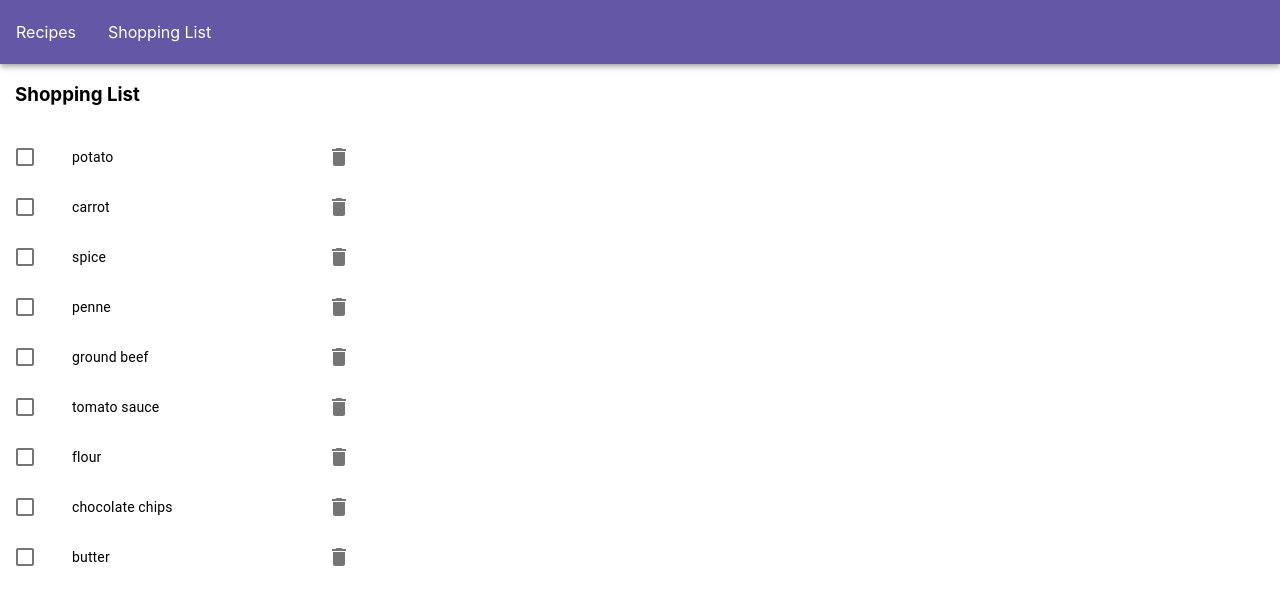
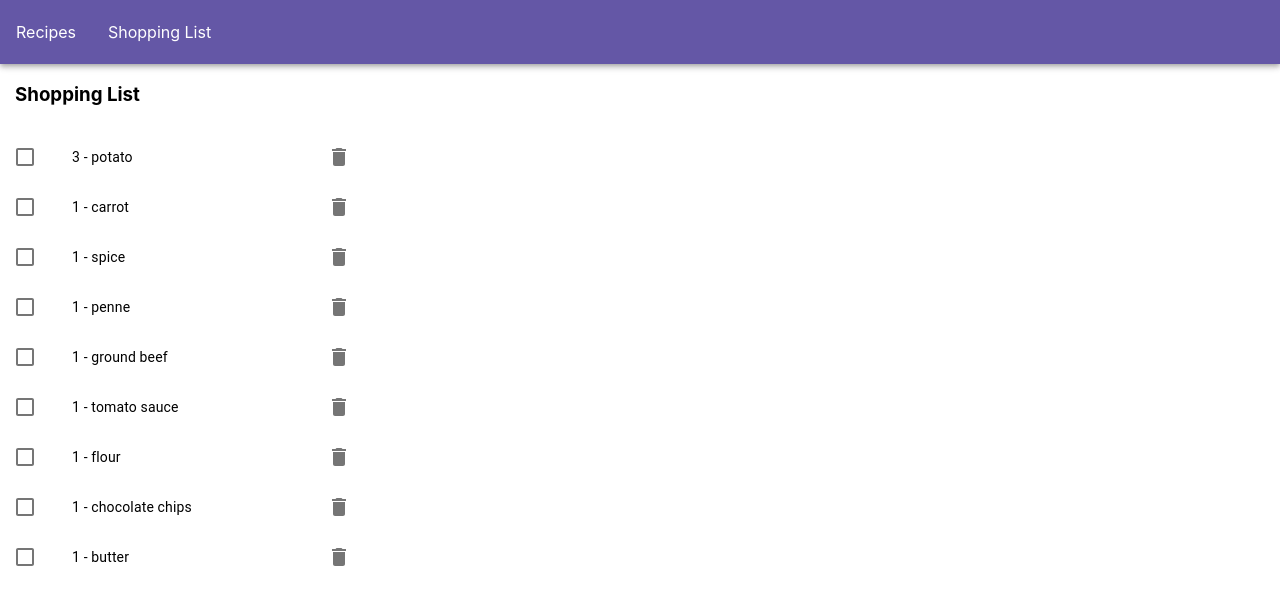
Before and after one commit to elainetsun/meal-planning-app, a React (Create React App) app in the folder meal-planning/: page /shopping-list in a window 1280 px wide. Shown: the top 604 px of the page. Built offline with nearby package versions, Linux system fonts and the light colour scheme.

Commit message:
fix text

```diff
--- a/meal-planning/src/components/shopping-list/ShoppingList.js
+++ b/meal-planning/src/components/shopping-list/ShoppingList.js
@@ -39,7 +39,10 @@ const ShoppingList = () => {
                   inputProps={{ 'aria-labelledby': checkLabelId }}
                 />
               </ListItemIcon>
-              <ListItemText id={checkLabelId} primary={ingredient.name} />
+              <ListItemText
+                id={checkLabelId}
+                primary={`${ingredient.quantity} - ${ingredient.name}`}
+              />
               <ListItemSecondaryAction
                 key={ingredient.id}
                 value={ingredient}
```
